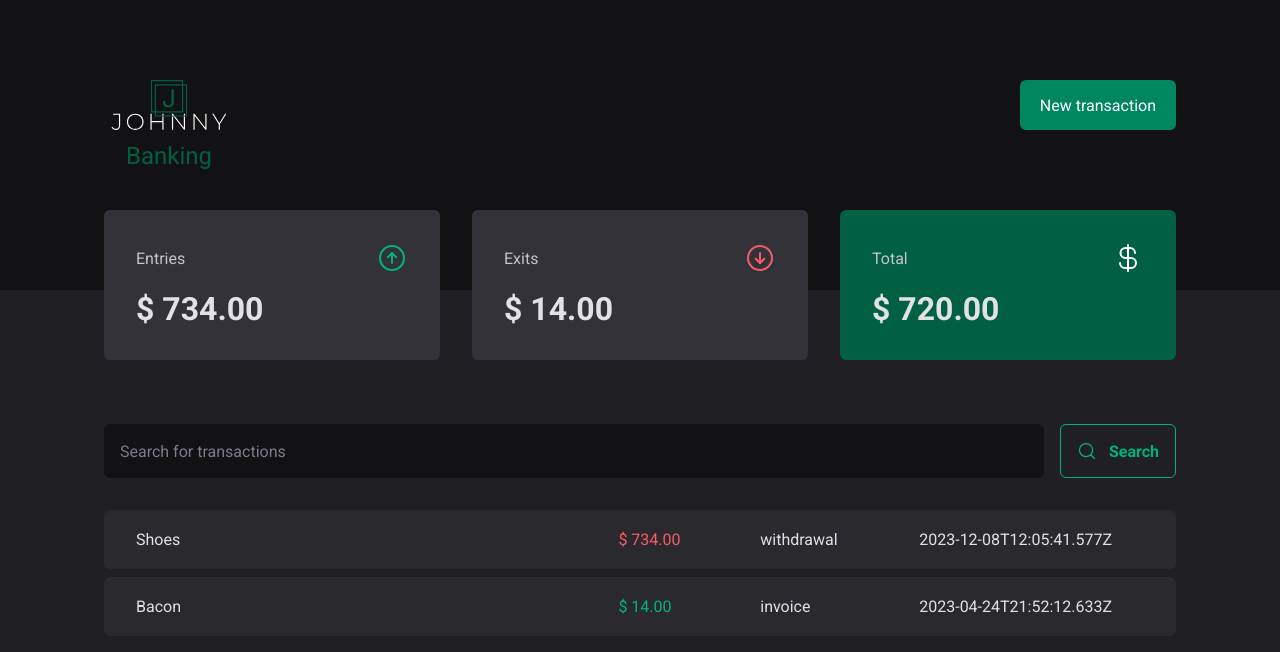
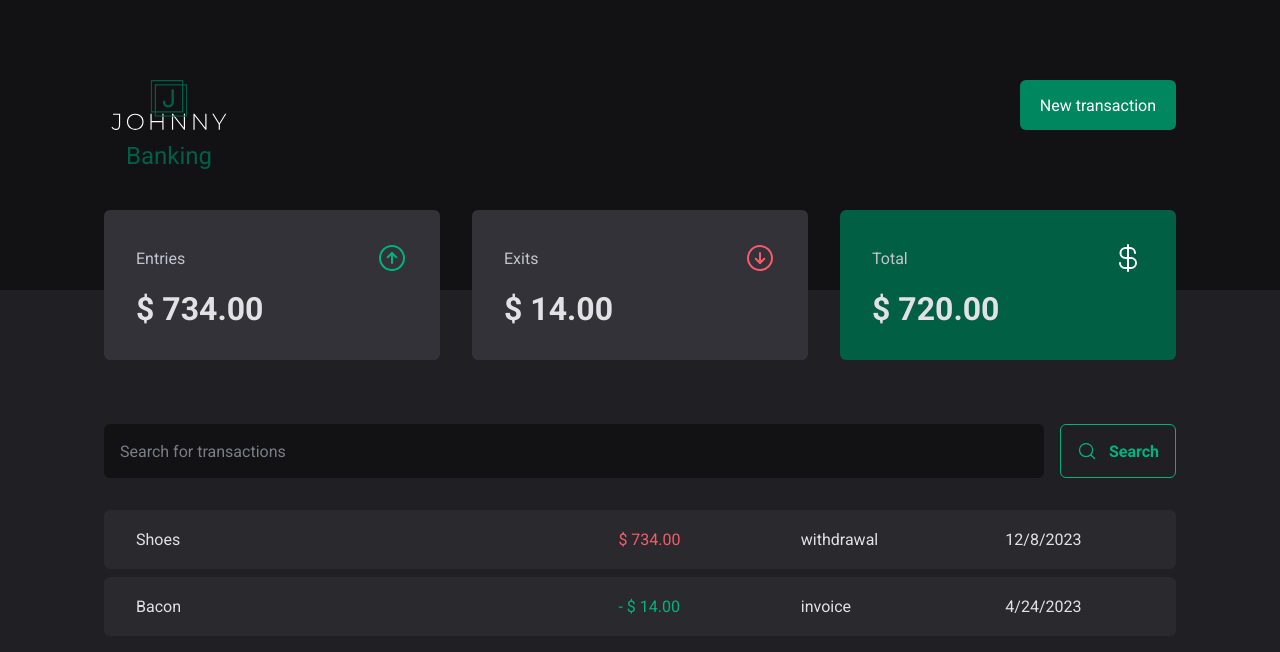
Before and after one commit to gh-johnny/Banking-React, a React (Vite) app: page / in a window 1280 px wide. Shown: the top 652 px of the page. Built offline with nearby package versions, Linux system fonts and the light colour scheme; no server answers.

Commit message:
chore: transaction date and price formatted

```diff
--- a/src/pages/Transactions/index.tsx
+++ b/src/pages/Transactions/index.tsx
@@ -3,6 +3,8 @@ import { Summary } from "../../components/Summary";
 import { SearchForm } from "./components/SearchForm";
 import { PriceHighlight, TransactionsContainer, TransactionsTable } from "./styles";
 import { TransactionsContext } from "../../contexts/TransactionContext";
+import { priceFormatter } from "../../utils/currencyFormatter";
+import { dateFormatter } from "../../utils/dateFormatter";
 
 export function Transactions() {
     const { transactions } = useContext(TransactionsContext)
@@ -18,9 +20,14 @@ export function Transactions() {
                             transactions.map(item => {
                                 return <tr key={item.id}>
                                     <td>{item.description}</td>
-                                    <td><PriceHighlight variant={item.category === 'withdrawal' || item.category === 'deposit' ? 'exit' : 'entry'}>$ {item.price}</PriceHighlight></td>
+                                    <td>
+                                        <PriceHighlight variant={item.category === 'withdrawal' || item.category === 'deposit' ? 'exit' : 'entry'}>
+                                            {item.type === "exit" && '- '}
+                                            $ {priceFormatter.format(Number(item.price)).replace('$', '')}
+                                        </PriceHighlight>
+                                    </td>
                                     <td>{item.category}</td>
-                                    <td>{item.createdAt}</td>
+                                    <td>{dateFormatter.format(new Date(item.createdAt))}</td>
                                 </tr>
                             })
                         }
```
